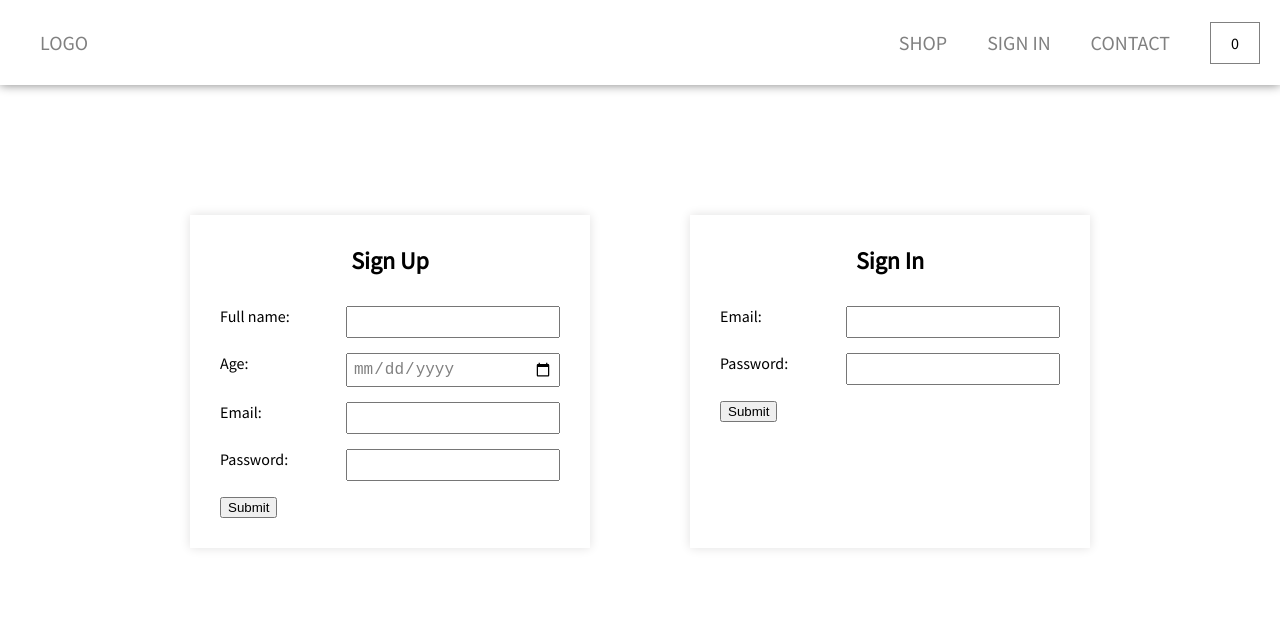
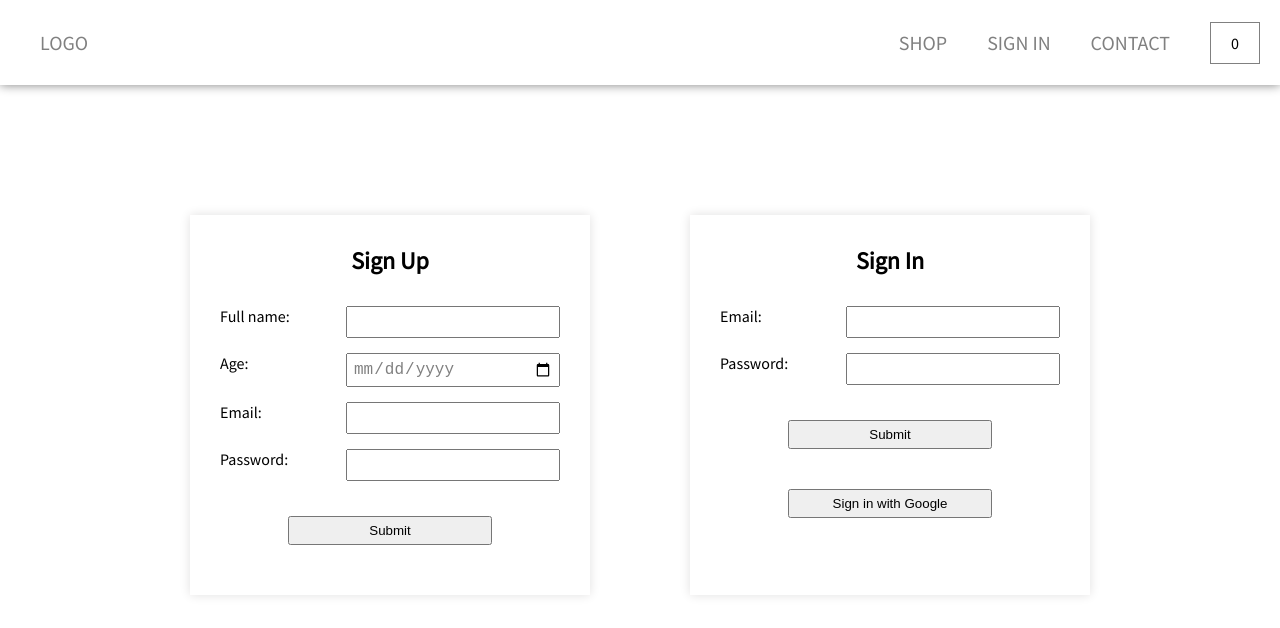
Before and after one commit to hakobyanviktoria8/coursehunter_react, a React (Create React App) app: page /signin in a window 1280 px wide. Shown: the top 628 px of the page. Built offline with nearby package versions, Linux system fonts and the light colour scheme; no server answers.

Commit message:
sign in with GOOGLE, use GoogleAuthProvider,signInWithPopup methods, and keep data in localStorage

```diff
--- a/src/firebase/firebase_config.js
+++ b/src/firebase/firebase_config.js
@@ -1,6 +1,6 @@
 // Import the functions you need from the SDKs you need
 import { initializeApp } from "firebase/app";
-import {getAuth} from "firebase/auth"
+import {getAuth, GoogleAuthProvider, signInWithPopup} from "firebase/auth"
 import { getFirestore } from "firebase/firestore";
 
 // Your web app's Firebase configuration
@@ -19,3 +19,23 @@ const firebaseConfig = {
 const app = initializeApp(firebaseConfig);
 export const db = getFirestore(app);
 export const auth = getAuth(app)
+
+// sign in with Google
+const provider = new GoogleAuthProvider()
+export const signInWithGoogle = () =>{
+  signInWithPopup(auth, provider)
+  .then((result)=>{
+    // console.log(result)
+    const name = result.user.displayName
+    const email = result.user.email
+    const photoURL = result.user.photoURL
+
+    const userData = {name, email, photoURL}
+    // ceep this data in LocalStorage
+    localStorage.setItem("user", JSON.stringify(userData))
+
+  })
+  .catch(error =>{
+    console.log(error);
+  })
+}
--- a/src/routes/SignIn.js
+++ b/src/routes/SignIn.js
@@ -1,6 +1,6 @@
 import { createUserWithEmailAndPassword, onAuthStateChanged, signInWithEmailAndPassword, signOut } from 'firebase/auth'
 import React, { useState } from 'react'
-import { auth } from '../firebase/firebase_config'
+import { auth, signInWithGoogle } from '../firebase/firebase_config'
 import "./../styles/SignIn.scss"
 import { useNavigate } from "react-router-dom";
 
@@ -73,14 +73,25 @@ function SignUpIn() {
         }
     }
 
+    // when sign in with google, user data keep localStorage, and get it here
+    const userStr = localStorage.getItem('user');
+    // Parse JSON string to object
+    const userObj = JSON.parse(userStr);
+
   return (
     <>
         <div className='signOut'>
             {/* write welcome message and add SignOut button */}
             { user?.email &&
                 <>
-                    <h3>Welcome {user?.email}</h3>
-                    <button onClick={signOutUser}>Sign Out</button>
+                    <div>
+                        <h3>{userObj?.name}</h3>
+                        <img src= {userObj.photoURL}/>
+                    </div>
+                    <div>
+                        <h3>Welcome {user?.email}</h3>
+                        <button onClick={signOutUser}>Sign Out</button>
+                    </div>
                 </>
             }
         </div>
@@ -106,7 +117,7 @@ function SignUpIn() {
                         Password:
                         <input onChange={handleChangeSignUp} type="password" name="password" autoComplete='off'/>
                     </label>
-                    <input type="submit" value="Submit" />
+                    <input className="btn" type="submit" value="Submit" />
                 </form>
             </div>
 
@@ -122,8 +133,11 @@ function SignUpIn() {
                         Password:
                         <input onChange={handleChangeSignIn} type="password" name="password" autoComplete='off'/>
                     </label>
-                    <input type="submit" value="Submit" />
+                    <input className="btn" type="submit" value="Submit" />
                 </form>
+
+                {/* sign In Google__________________________ */}
+                <button onClick={signInWithGoogle} className="btn">Sign in with Google</button>
             </div>
         </div>
     </>
--- a/src/styles/SignIn.scss
+++ b/src/styles/SignIn.scss
@@ -4,13 +4,25 @@
 }
 .signOut{
     display: flex;
-    justify-content: end;
+    justify-content: space-between;
     padding: 10px 30px;
     align-items: center;
     height: 60px;
 
-    h3{
-        margin-right: 20px;
+    div{
+        display: flex;
+        justify-content: center;
+        align-items: center;
+
+        h3{
+            margin-right: 20px;
+        }
+
+        img{
+            width: 40px;
+            height: 40px;
+            border-radius: 20%;
+        }
     }
 }
 
@@ -44,5 +56,11 @@
                 @include textInfo()
             }
         }
+
+        .btn{
+            width: 60%;
+            padding: 5px;
+            margin: 20px 20%;
+        }
     }
 }
```
Also changed, not shown: 1 other file (tests, documents, lock files or other folders).
